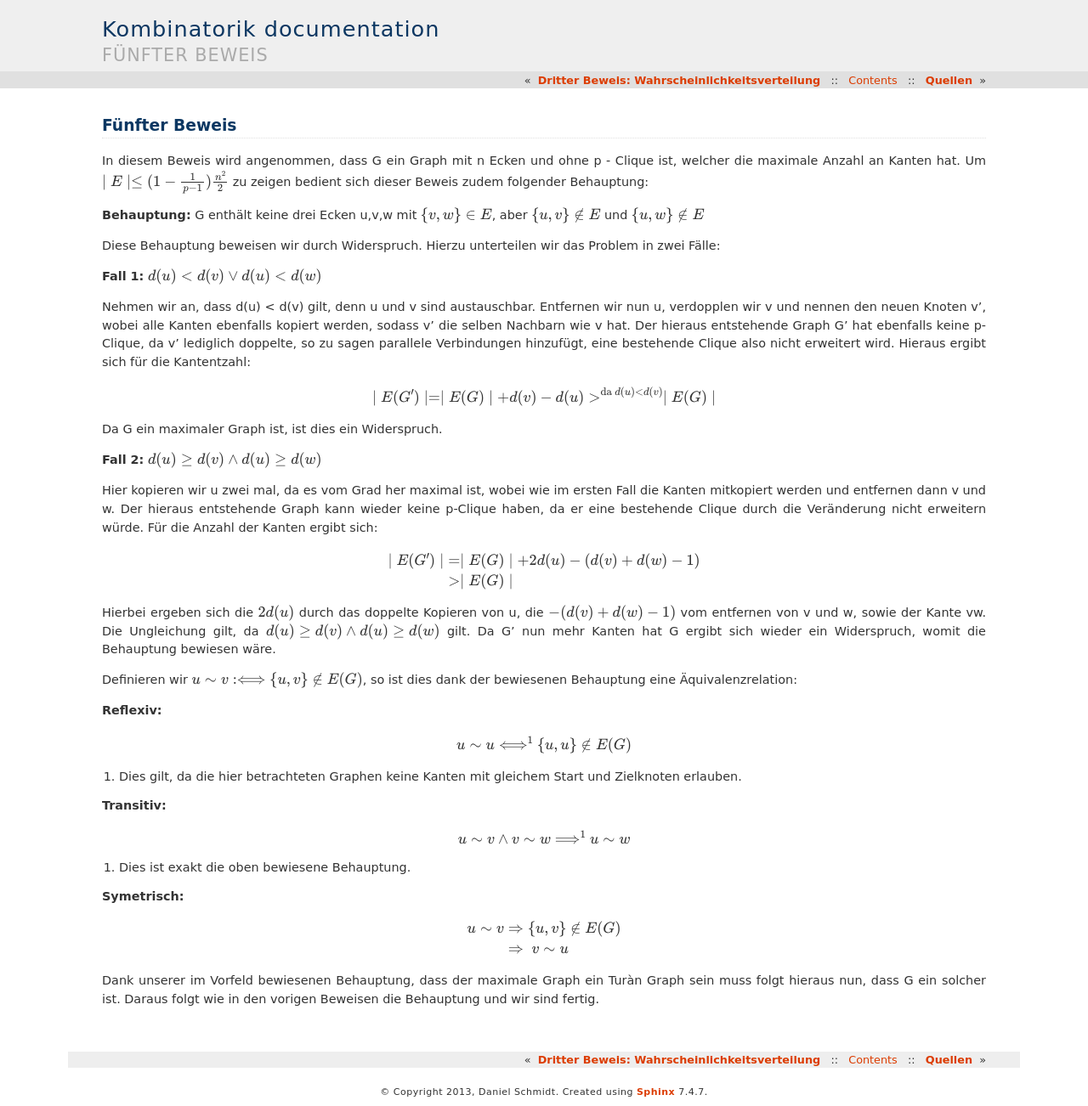
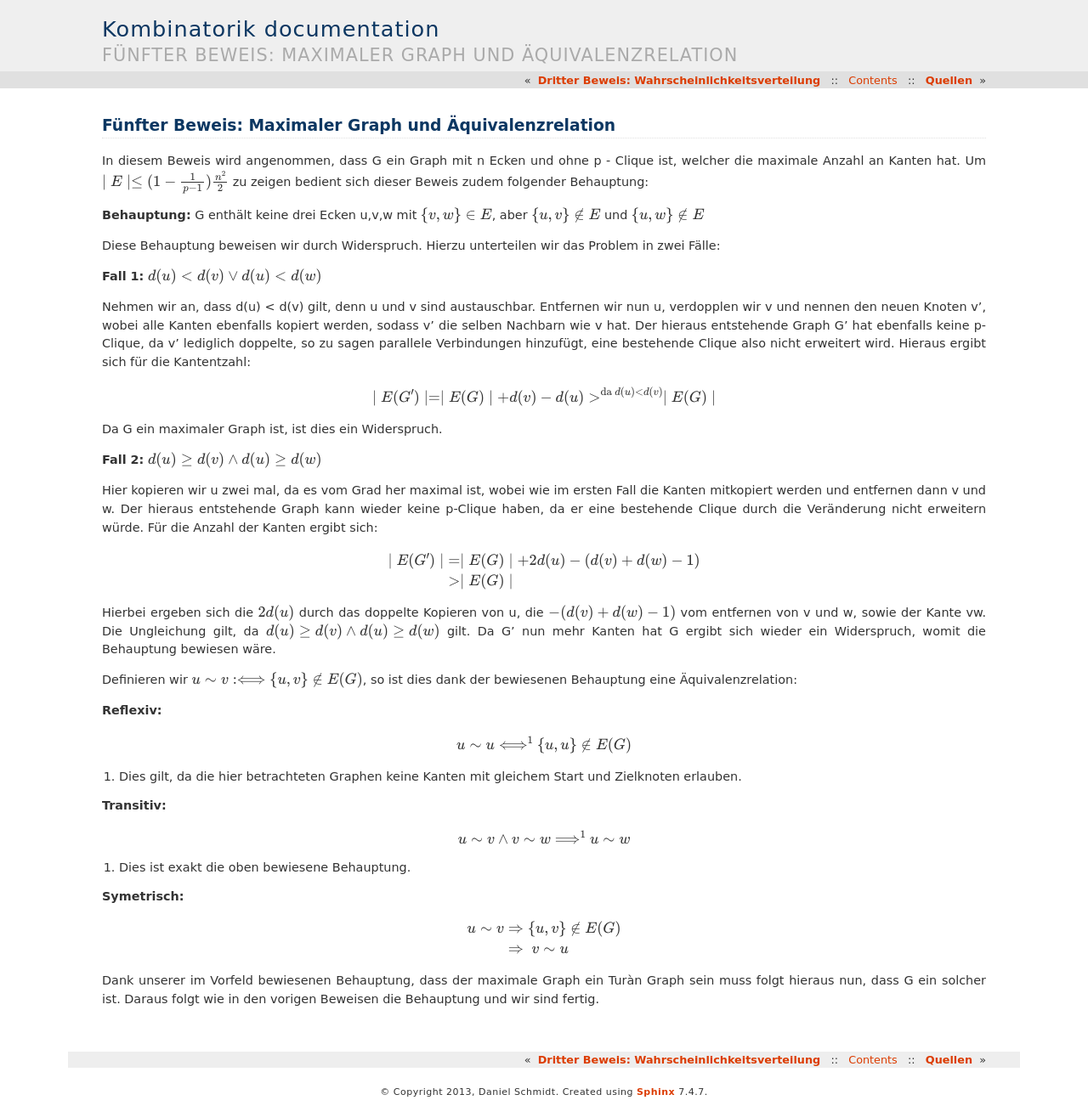
Before and after one commit to DanielMSchmidt/kombinatorik, a Sphinx documentation site: the page built from source/proof/fifth.rst, in a window 1280 px wide. Shown: the whole page at 85% size. Built offline with Sphinx 7.4.7, drawn with Linux system fonts in a browser that asks for light colours.

Commit message:
added headline

```diff
--- a/source/proof/fifth.rst
+++ b/source/proof/fifth.rst
@@ -1,5 +1,5 @@
-Fünfter Beweis
-==============
+Fünfter Beweis: Maximaler Graph und Äquivalenzrelation
+======================================================
 
 In diesem Beweis wird angenommen, dass G ein Graph mit n Ecken und ohne p - Clique ist, welcher die maximale Anzahl an Kanten hat.
 Um :math:`\mid E \mid \le (1- \frac{1}{p-1}) \frac{n^2}{2}` zu zeigen bedient sich dieser Beweis zudem folgender Behauptung:
```
